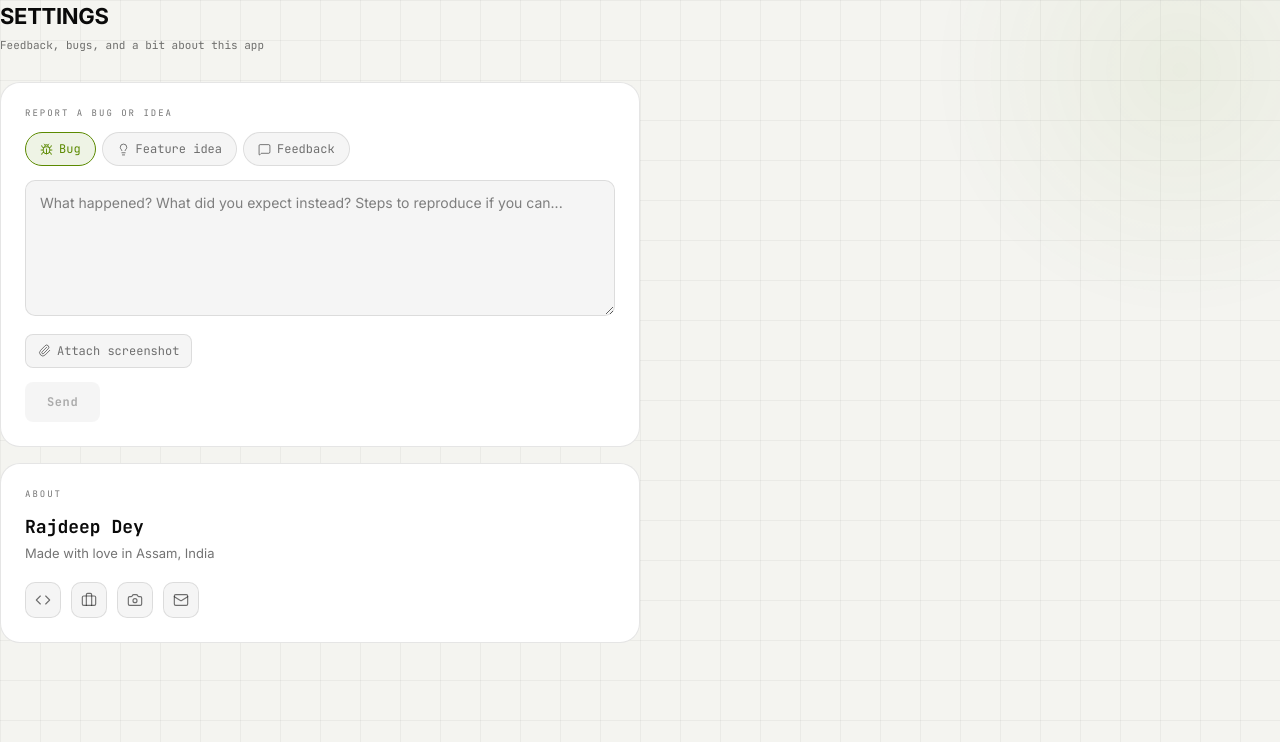
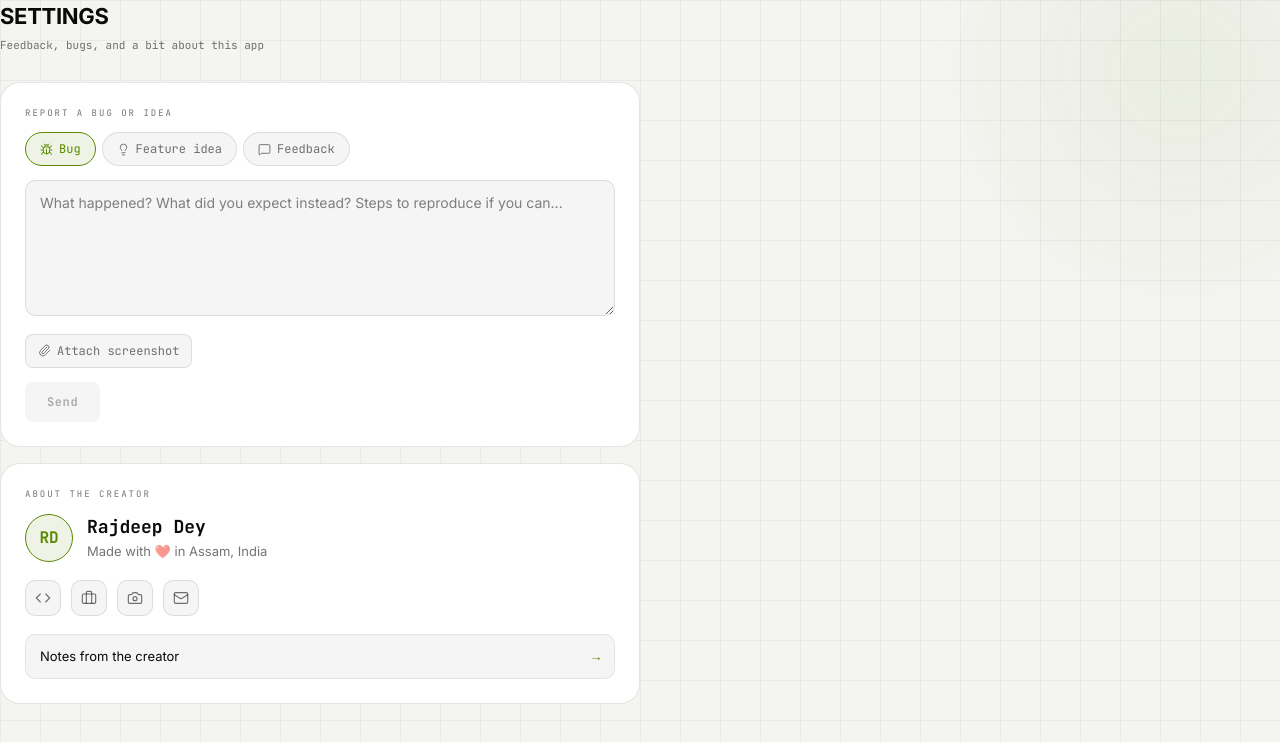
Before and after one commit to Dey70/observer-os-web, a Next.js app: page /settings in a window 1280 px wide. Shown: the top 742 px of the page. Built offline with nearby package versions, Linux system fonts and the light colour scheme.

Commit message:
Expand About section: creator avatar, refreshed tagline, Notes from the creator modal

```diff
--- a/src/app/(app)/settings/page.tsx
+++ b/src/app/(app)/settings/page.tsx
@@ -19,23 +19,33 @@ import {
 export const dynamic = "force-dynamic";
 
 const DEVELOPER_NAME = "Rajdeep Dey";
-const DEVELOPER_TAGLINE = "Made with love in Assam, India";
+const DEVELOPER_TAGLINE = "Made with ❤️ in Assam, India";
 
 const SOCIAL_LINKS: { icon: React.ElementType; label: string; href: string }[] =
   [
     { icon: Code, label: "GitHub", href: "https://github.com/Dey70" },
     {
       icon: Briefcase,
-      label: "Portfolio",
-      href: "https://www.linkedin.com/in/rajdeep-dey-188784289/",
+      label: "LinkedIn",
+      href: "https://linkedin.com/in/your-handle",
     },
     {
       icon: Camera,
       label: "Instagram",
-      href: "https://instagram.com/rajdeep.x70",
+      href: "https://instagram.com/your-handle",
     },
-    { icon: Mail, label: "Email", href: "mailto:raideep.x70@gmail.com" },
+    { icon: Mail, label: "Email", href: "mailto:rajdeep.x70@gmail.com" },
   ];
+
+// Draft starting point — rewrite this in your own words/facts before shipping it.
+const CREATOR_NOTE_PARAGRAPHS = [
+  "Hey, I'm Rajdeep — a BTech AI & Data Science student from Assam, and a hybrid athlete training running and lifting on the side.",
+  "Observer OS started as a way to stop guessing. I wanted one place that actually understood my training, recovery, and nutrition together instead of juggling a handful of apps that never talked to each other. The macro targets, the readiness scoring, the AI coach, the water tracking that adjusts for heat — all of it is built around how I actually train and think about my own numbers.",
+  "I'm building this mostly for myself, but figured if it's useful to me, it might be useful to someone else too. If something's broken or could be better, the bug report above goes straight to my inbox — I read every one.",
+  "Thanks for trying something I built for myself and decided to share.",
+];
+
+const TECH_STACK = "Next.js, Supabase, and Groq-powered AI";
 
 type Category = "bug" | "feature" | "feedback";
 
@@ -57,6 +67,7 @@ export default function SettingsPage() {
   const [sending, setSending] = useState(false);
   const [sent, setSent] = useState(false);
   const [error, setError] = useState<string | null>(null);
+  const [notesOpen, setNotesOpen] = useState(false);
   const fileInputRef = useRef<HTMLInputElement>(null);
 
   function handleFileChange(e: React.ChangeEvent<HTMLInputElement>) {
@@ -108,6 +119,7 @@ export default function SettingsPage() {
   }
 
   return (
+    <>
       <div style={{ maxWidth: 640 }}>
         <PageHeader
           title="SETTINGS"
@@ -338,14 +350,41 @@ export default function SettingsPage() {
         </Card>
 
         <Card>
-        <SectionLabel>About</SectionLabel>
+          <SectionLabel>About the creator</SectionLabel>
+          <div
+            style={{
+              display: "flex",
+              alignItems: "center",
+              gap: 14,
+              marginBottom: 18,
+            }}
+          >
+            <div
+              style={{
+                width: 48,
+                height: 48,
+                borderRadius: "50%",
+                background: "var(--accent-dim)",
+                border: "1px solid var(--accent)",
+                display: "flex",
+                alignItems: "center",
+                justifyContent: "center",
+                fontFamily: "var(--mono)",
+                fontSize: 16,
+                fontWeight: 700,
+                color: "var(--accent)",
+                flexShrink: 0,
+              }}
+            >
+              RD
+            </div>
+            <div>
               <div
                 style={{
                   fontFamily: "var(--mono)",
                   fontSize: 18,
                   fontWeight: 700,
                   color: "var(--text)",
-            marginBottom: 4,
                 }}
               >
                 {DEVELOPER_NAME}
@@ -354,12 +393,15 @@ export default function SettingsPage() {
                 style={{
                   fontSize: 13,
                   color: "var(--text-muted)",
-            marginBottom: 18,
+                  marginTop: 2,
                 }}
               >
                 {DEVELOPER_TAGLINE}
               </div>
-        <div style={{ display: "flex", gap: 10 }}>
+            </div>
+          </div>
+
+          <div style={{ display: "flex", gap: 10, marginBottom: 18 }}>
             {SOCIAL_LINKS.map((social) => {
               const Icon = social.icon;
               return (
@@ -386,7 +428,129 @@ export default function SettingsPage() {
               );
             })}
           </div>
+
+          <button
+            onClick={() => setNotesOpen(true)}
+            style={{
+              display: "flex",
+              alignItems: "center",
+              justifyContent: "space-between",
+              width: "100%",
+              padding: "12px 14px",
+              borderRadius: 10,
+              border: "1px solid var(--border2)",
+              background: "var(--surface2)",
+              color: "var(--text)",
+              fontFamily: "var(--sans)",
+              fontSize: 13,
+              cursor: "pointer",
+            }}
+          >
+            Notes from the creator
+            <span style={{ color: "var(--accent)", fontFamily: "var(--mono)" }}>
+              →
+            </span>
+          </button>
         </Card>
       </div>
+
+      {notesOpen && (
+        <div
+          onClick={() => setNotesOpen(false)}
+          style={{
+            position: "fixed",
+            inset: 0,
+            background: "rgba(0,0,0,0.65)",
+            zIndex: 400,
+            display: "flex",
+            alignItems: "center",
+            justifyContent: "center",
+            padding: 20,
+            animation: "fadeIn 0.15s ease-out",
+          }}
+        >
+          <div
+            onClick={(e) => e.stopPropagation()}
+            style={{
+              background: "var(--surface)",
+              border: "1px solid var(--border)",
+              borderRadius: 16,
+              padding: "24px 24px 20px",
+              maxWidth: 480,
+              width: "100%",
+              maxHeight: "80vh",
+              overflowY: "auto",
+              animation: "scoreIn 0.25s cubic-bezier(0.34,1.56,0.64,1)",
+            }}
+          >
+            <div
+              style={{
+                display: "flex",
+                justifyContent: "space-between",
+                alignItems: "flex-start",
+                marginBottom: 16,
+              }}
+            >
+              <div
+                style={{
+                  fontSize: 10,
+                  color: "var(--text-muted)",
+                  letterSpacing: "0.12em",
+                  textTransform: "uppercase",
+                  fontFamily: "var(--mono)",
+                }}
+              >
+                A note from Rajdeep
+              </div>
+              <button
+                onClick={() => setNotesOpen(false)}
+                style={{
+                  width: 24,
+                  height: 24,
+                  display: "flex",
+                  alignItems: "center",
+                  justifyContent: "center",
+                  background: "transparent",
+                  border: "none",
+                  cursor: "pointer",
+                  flexShrink: 0,
+                }}
+              >
+                <X size={15} color="var(--text-dim)" strokeWidth={1.75} />
+              </button>
+            </div>
+
+            <div style={{ display: "flex", flexDirection: "column", gap: 14 }}>
+              {CREATOR_NOTE_PARAGRAPHS.map((para, i) => (
+                <p
+                  key={i}
+                  style={{
+                    fontSize: 14,
+                    lineHeight: 1.7,
+                    color: "var(--text)",
+                    margin: 0,
+                  }}
+                >
+                  {para}
+                </p>
+              ))}
+            </div>
+
+            <div
+              style={{
+                marginTop: 18,
+                paddingTop: 14,
+                borderTop: "1px solid var(--border2)",
+                fontSize: 11,
+                color: "var(--text-dim)",
+                fontFamily: "var(--mono)",
+              }}
+            >
+              Built with {TECH_STACK}
+            </div>
+          </div>
+        </div>
+      )}
+    </>
   );
 }
```
Lines whose indentation alone changed are shown as unchanged.
